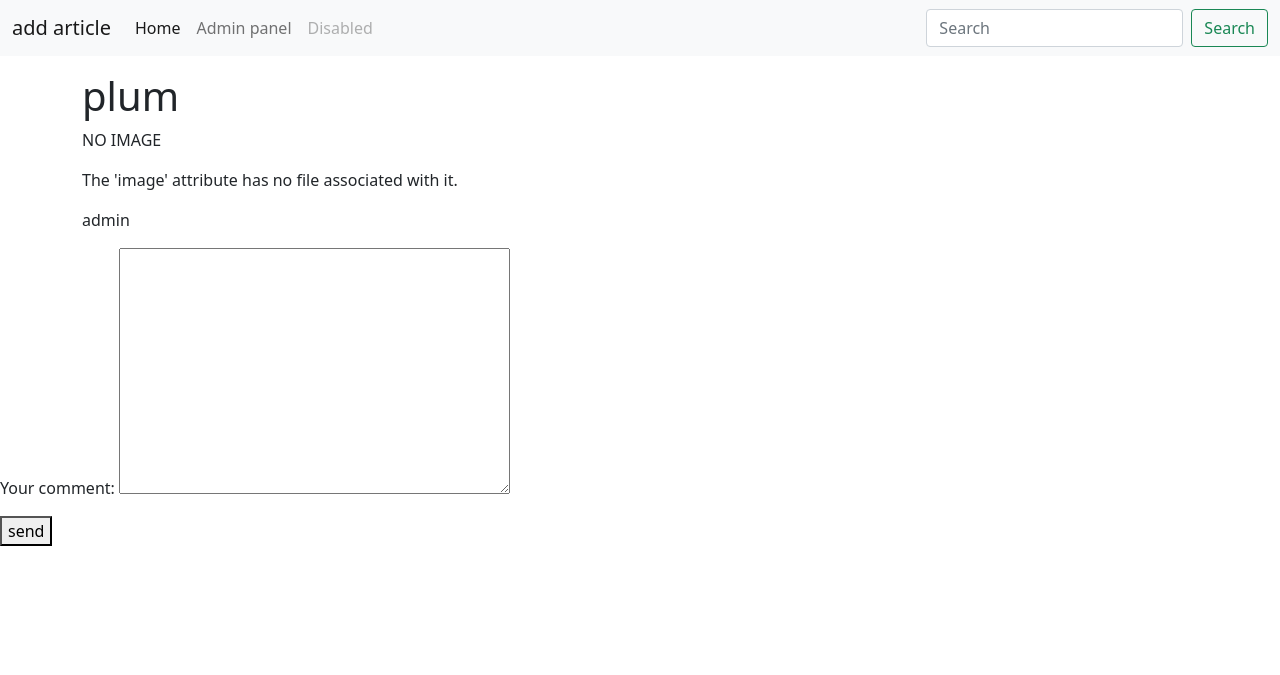
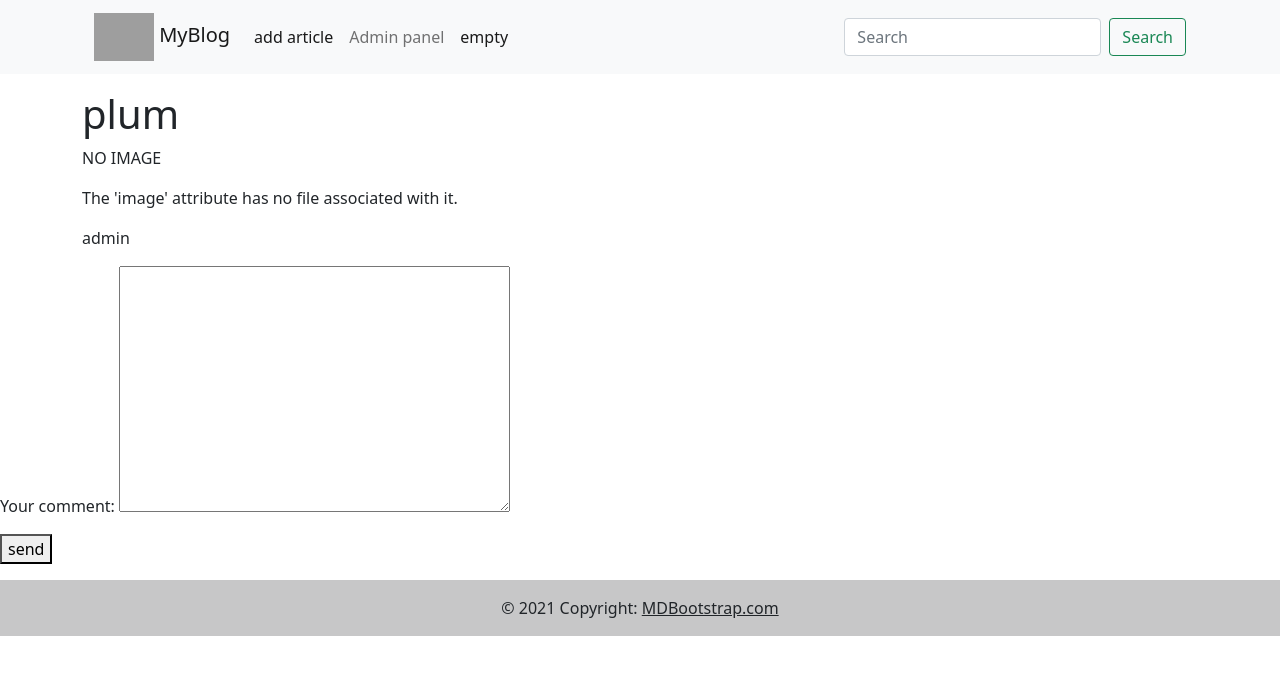
Before and after one commit to DireStraits01/simple_blog, a Django app: page /12 in a window 1280 px wide. Shown: the top 675 px of the page. Run offline with Django 3.2, Linux system fonts and the light colour scheme; data comes from the database, SQL or seed files in the repository; some libraries are stand-ins or nearby versions; grey boxes are pictures that could not be loaded.

Commit message:
include footer

```diff
--- a/first/templates/first/base.html
+++ b/first/templates/first/base.html
@@ -16,6 +16,7 @@
   <body>
     {% include 'first/navbar.html'%}
     <p>{% block content %} {% endblock %}</p>
+    {% include 'first/footer.html'%}
     <script
       src="https://cdn.jsdelivr.net/npm/@popperjs/core@2.5.4/dist/umd/popper.min.js"
       integrity="sha384-q2kxQ16AaE6UbzuKqyBE9/u/KzioAlnx2maXQHiDX9d4/zp8Ok3f+M7DPm+Ib6IU"
--- /dev/null
+++ b/first/templates/first/footer.html
@@ -0,0 +1,8 @@
+<footer class="bg-light text-center text-lg-start">
+  <!-- Copyright -->
+  <div class="text-center p-3" style="background-color: rgba(0, 0, 0, 0.2)">
+    © 2021 Copyright:
+    <a class="text-dark" href="https://mdbootstrap.com/">MDBootstrap.com</a>
+  </div>
+  <!-- Copyright -->
+</footer>
--- a/first/templates/first/navbar.html
+++ b/first/templates/first/navbar.html
@@ -1,4 +1,5 @@
 <nav class="navbar navbar-expand-lg navbar-light bg-light">
+  <div class="container">
     <div class="container-fluid">
       <button
         class="navbar-toggler"
@@ -12,24 +13,30 @@
         <span class="navbar-toggler-icon"></span>
       </button>
       <div class="collapse navbar-collapse" id="navbarTogglerDemo01">
-      <a class="navbar-brand" href="{% url 'add_article' %}">add article</a>
+        <a class="navbar-brand" href="{% url 'home' %}">
+          <img
+            src="https://img2.freepng.ru/20180530/lps/kisspng-blogger-logo-5b0f4dee4875e7.8893766715277296462968.jpg"
+            alt=""
+            width="60"
+            height="48"
+            class="d-inline-block"
+          />
+          MyBlog
+        </a>
         <ul class="navbar-nav me-auto mb-2 mb-lg-0">
           <li class="nav-item">
-          <a class="nav-link active" aria-current="page" href="{% url 'home' %}"
-            >Home</a
+            <a
+              class="nav-link active"
+              aria-current="page"
+              href="{% url 'add_article' %}"
+              >add article</a
             >
           </li>
           <li class="nav-item">
             <a class="nav-link" href="{% url 'admin' %}">Admin panel</a>
           </li>
           <li class="nav-item">
-          <a
-            class="nav-link disabled"
-            href="#"
-            tabindex="-1"
-            aria-disabled="true"
-            >Disabled</a
-          >
+            <a class="nav-link active" aria-current="page" href="#">empty</a>
           </li>
         </ul>
         <form class="d-flex">
@@ -43,4 +50,5 @@
         </form>
       </div>
     </div>
+  </div>
 </nav>
```
Lines whose indentation alone changed are shown as unchanged.
